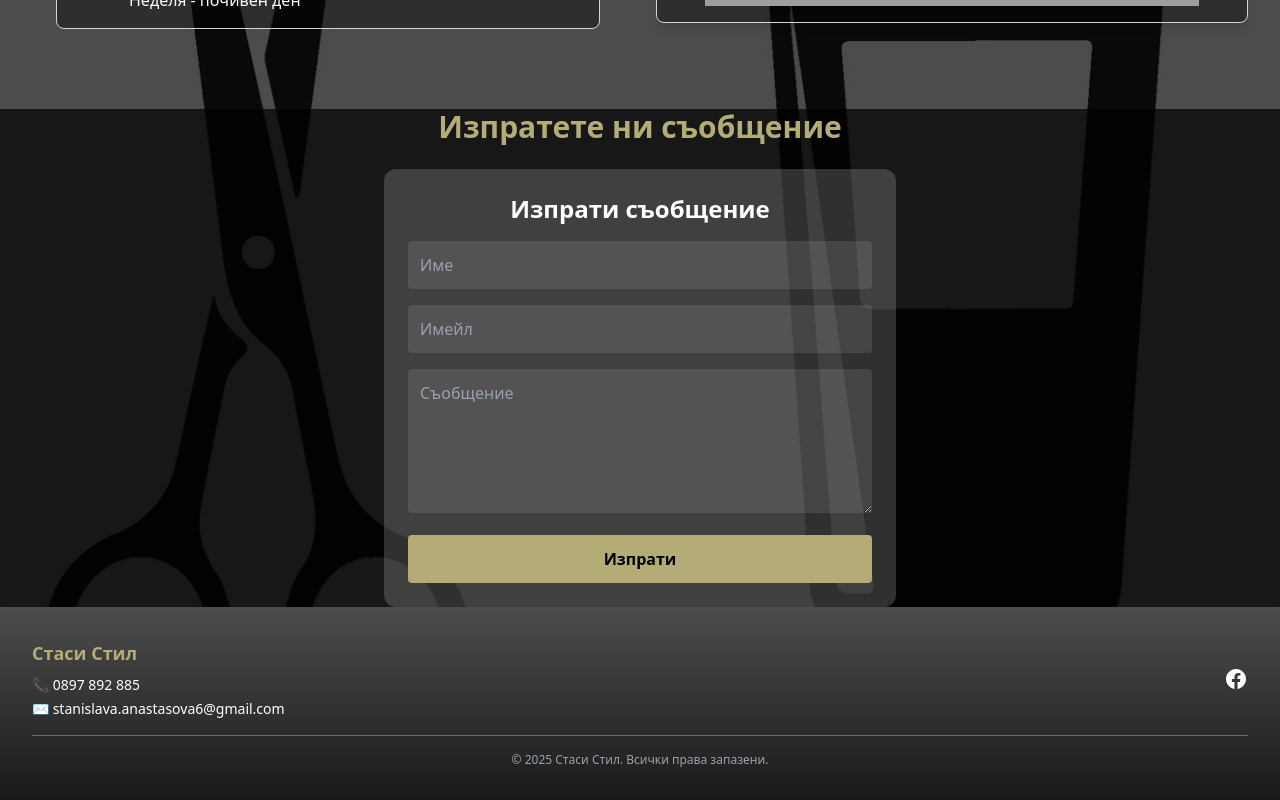
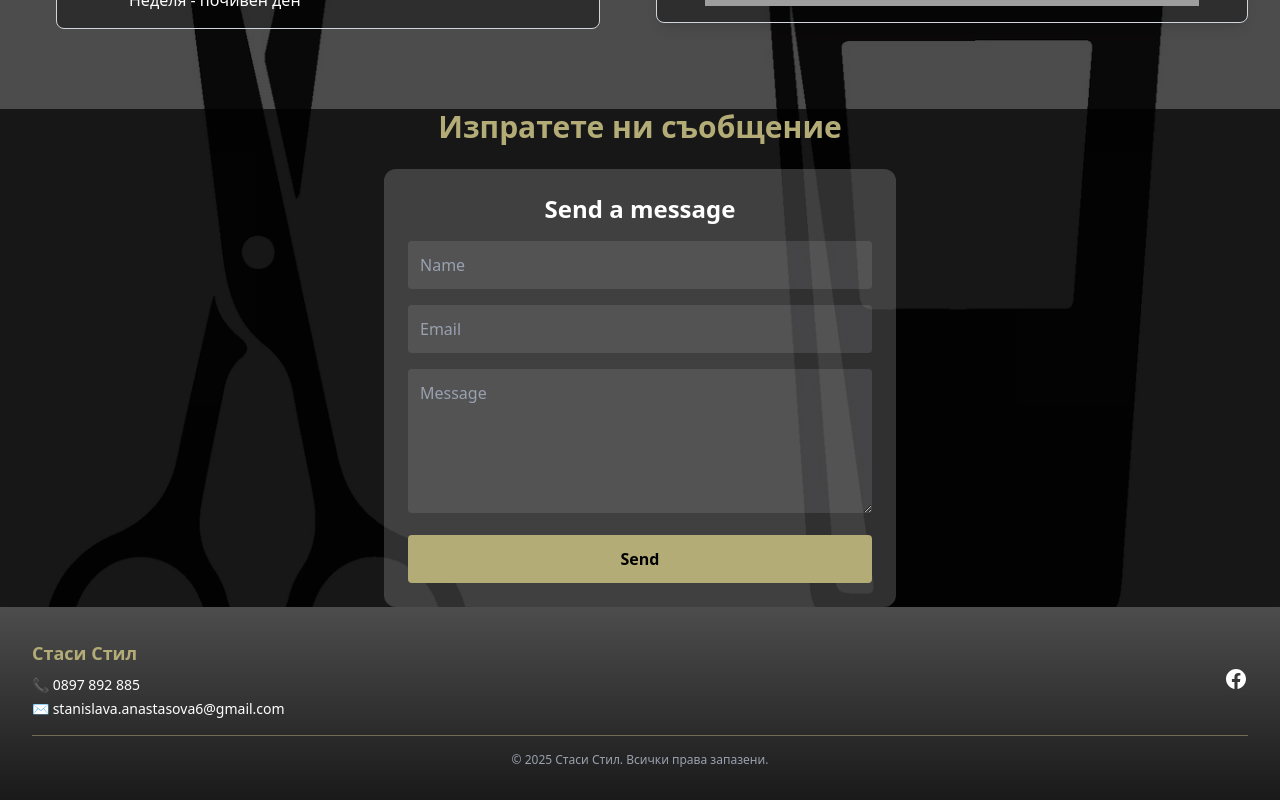
Before and after one commit to hope17ha/stasi-stil-react-nextjs-app, a Next.js app in the folder stasi-stil/: page /en/contacts in a window 1280 px wide. Shown: the part 865-1665 px from the top of the page. Built offline with nearby package versions, Linux system fonts and the light colour scheme; grey boxes are pictures that could not be loaded.

Commit message:
refactor: routes api for contact form and contact form  with english version

```diff
--- a/stasi-stil/app/api/contacts/route.js
+++ b/stasi-stil/app/api/contacts/route.js
@@ -6,18 +6,25 @@ const resend = new Resend(process.env.RESEND_API_KEY);
 export async function POST(req) {
     try {
         const body = await req.json();
-        const { name, email, message } = body;
+        const { name, email, message, lang = 'bg' } = body;
+
+        const errors = {
+            emptyFields: lang === "bg" ? "Липсващи полета." : "Missing fields.",
+            invalidEmail: lang === "bg" ? "Невалиден формат на email адрес." : "Invalid email format.",
+            failed: lang === "bg" ? "Възникна грешка." : "Failed to send message",
+            subject: lang === "bg" ? `Ново съобщение от ${name}` : `New message from ${name}`
+          };
 
         if (!name || !email || !message) {
             return NextResponse.json(
-                { error: "Липсващи полета." },
+                { error: errors.emptyFields },
                 { status: 400 }
             );
         }
 
         if (!/^[^\s@]+@[^\s@]+\.[^\s@]+$/.test(email)){
             return NextResponse.json(
-                { error: 'Невалиден формат на email адрес.'},
+                { error: errors.invalidEmail },
                 { status: 400 }
             );
         }
@@ -26,11 +33,11 @@ export async function POST(req) {
             from: "Contact Form <onboarding@resend.dev>",
             to: process.env.TO_EMAIL,
             replyTo: email,
-            subject: `Ново съобщение от ${name}`,
+            subject: errors.subject ,
             html: `
-            <p><strong>Име:</strong> ${name}</p>
-            <p><strong>Имейл:</strong> ${email}</p>
-            <p><strong>Съобщение:</strong></p>
+            <p><strong>${lang === "bg" ? "Име" : "Name"}:</strong> ${name}</p>
+            <p><strong>${lang === "bg" ? "Имейл" : "Email"}:</strong> ${email}</p>
+            <p><strong>${lang === "bg" ? "Съобщение" : "Message"}:</strong></p>
             <p>${message}</p>
           `,
         });
--- a/stasi-stil/app/bg/contacts/page.jsx
+++ b/stasi-stil/app/bg/contacts/page.jsx
@@ -173,7 +173,7 @@ export default function ContactsPage() {
                     <h2 className="text-3xl font-bold text-center text-[#b4ac77] mb-6">
                         Изпратете ни съобщение
                     </h2>
-                    <ContactForm />
+                    <ContactForm lang="bg" />
                 </div>
             </section>
         </section>
--- a/stasi-stil/app/en/contacts/page.jsx
+++ b/stasi-stil/app/en/contacts/page.jsx
@@ -173,7 +173,7 @@ export default function ContactsPage() {
                     <h2 className="text-3xl font-bold text-center text-[#b4ac77] mb-6">
                         Изпратете ни съобщение
                     </h2>
-                    <ContactForm />
+                    <ContactForm lang="en" />
                 </div>
             </section>
         </section>
--- a/stasi-stil/components/ContactForm.jsx
+++ b/stasi-stil/components/ContactForm.jsx
@@ -1,7 +1,7 @@
 "use client";
 import { useState } from "react";
 
-export default function ContactForm() {
+export default function ContactForm({ lang }) {
     const [state, setState] = useState(null);
     const [formData, setFormData] = useState({
         name: "",
@@ -10,12 +10,23 @@ export default function ContactForm() {
     });
     const [errorMessage, setErrorMessage] = useState('');
 
+    const emptyFieldError = lang === 'bg' ? '❌ Моля попълнете всички полета правилно.' : '❌ Please fill out all fields correctly';
+    const errorMsg = lang === 'bg' ? 'Възникна грешка.' : 'Error';
+    const sendMsgText = lang === 'bg' ? 'Изпрати съобщение' : 'Send a message';
+    const sentMsgText = lang === 'bg' ? ' ✅ Съобщението е изпратено успешно!' : ' ✅ The message was sent successfully!';
+    const namePlaceholder = lang === 'bg' ? 'Име' : 'Name';
+    const emailPlaceholder = lang === 'bg' ? 'Имейл' : 'Email';
+    const messsagePlaceholder = lang === 'bg' ? 'Съобщение' : 'Message';
+    const sendBtnText = lang === 'bg' ? 'Изпрати' : 'Send';
+    const sendingBtnText = lang === 'bg' ? 'Изпращане...' : 'Sending...';
+
+
     async function onSubmit(e) {
         e.preventDefault();
 
         if (!formData.name || !formData.email || !formData.message) {
             setState('error');
-            setErrorMessage('❌ Моля попълнете всички полета правилно.');
+            setErrorMessage(`${emptyFieldError}`);
             return;
         }
 
@@ -26,7 +37,7 @@ export default function ContactForm() {
             const result = await fetch("/api/contacts", {
                 method: "POST",
                 headers: { "Content-Type": "application/json" },
-                body: JSON.stringify(formData),
+                body: JSON.stringify({...formData, lang}),
             });
 
             const data = await result.json();
@@ -36,7 +47,7 @@ export default function ContactForm() {
                 setFormData({ name: "", email: "", message: "" });
             } else {
                 setState("error");
-                setErrorMessage(data.error || 'Възникна грешка.');
+                setErrorMessage(data.error || `${errorMsg}`);
             }
         } catch (error) {
             setState("error");
@@ -60,13 +71,13 @@ export default function ContactForm() {
             className="space-y-4 bg-gray-200/20 p-6 rounded-xl max-w-lg mx-auto"
         >
             <h3 className="text-2xl font-semibold text-center text-white mb-4">
-                Изпрати съобщение
+                {sendMsgText}
             </h3>
 
             <input
                 type="text"
                 name="name"
-                placeholder="Име"
+                placeholder={namePlaceholder}
                 value={formData.name}
                 onChange={onChange}
                 className="w-full p-3 rounded bg-white/10 text-white placeholder-gray-400 focus:outline-none"
@@ -76,7 +87,7 @@ export default function ContactForm() {
             <input
                 type="email"
                 name="email"
-                placeholder="Имейл"
+                placeholder={emailPlaceholder}
                 value={formData.email}
                 onChange={onChange}
                 className="w-full p-3 rounded bg-white/10 text-white placeholder-gray-400 focus:outline-none"
@@ -84,7 +95,7 @@ export default function ContactForm() {
             />
 
             <textarea
-                placeholder="Съобщение"
+                placeholder={messsagePlaceholder}
                 name="message"
                 rows="5"
                 value={formData.message}
@@ -98,12 +109,12 @@ export default function ContactForm() {
                 disabled={state === "loading"}
                 className="w-full bg-[#b4ac77] text-black font-semibold py-3 rounded hover:bg-[#c5bb7f] transition"
             >
-                {state === "loading" ? "Изпращане..." : "Изпрати"}
+                {state === "loading" ? sendingBtnText : sendBtnText}
             </button>
 
             {state === "success" && (
                 <p className="text-green-400 text-center">
-                    ✅ Съобщението е изпратено успешно!
+                   {sentMsgText}
                 </p>
             )}
             {state === "error" && (
```
